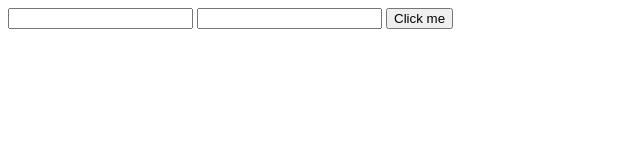
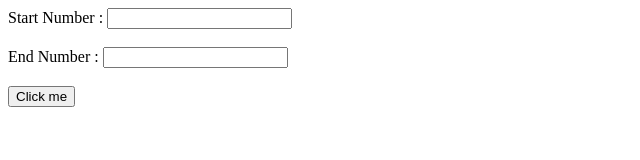
Before and after one commit to obaidmuneer/table, a plain HTML site: page index.html in a window 1280 px wide. Shown: the whole page, without its empty margins (0-640 px from the left). Drawn offline with Linux system fonts and the light colour scheme.

Commit message:
Update index.html

```diff
--- a/index.html
+++ b/index.html
@@ -10,8 +10,8 @@
 
 <body>
     <form onsubmit="check(); return false">
-        <input type="text" name="" id="start">
-        <input type="text" name="" id="end">
+        <span>Start Number : </span><input type="text" name="" id="start"><br><br>
+        <span>End Number : </span><input type="text" name="" id="end"><br><br>
         <button type="submit">Click me</button>
         <h3>
             <ul id="result">
```
